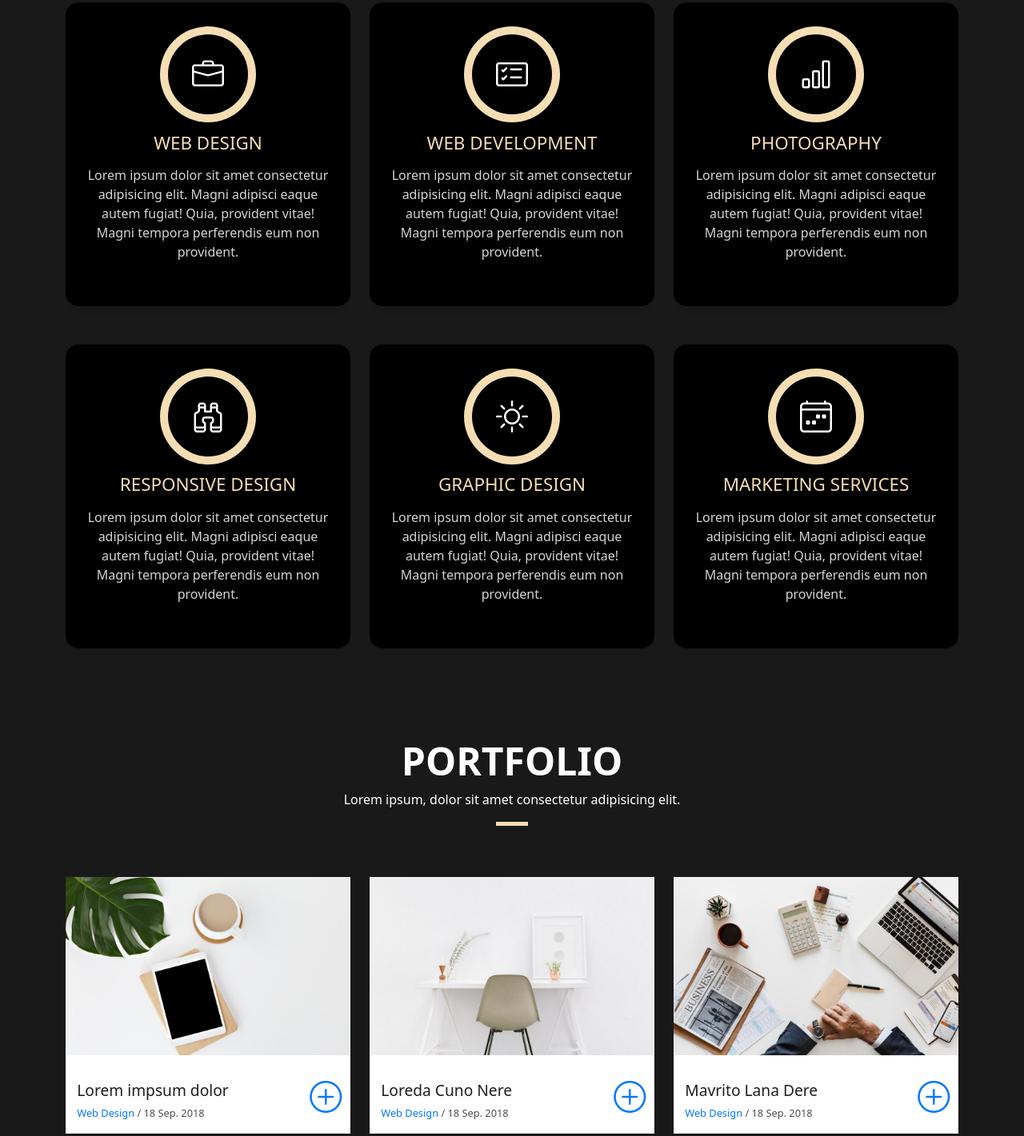
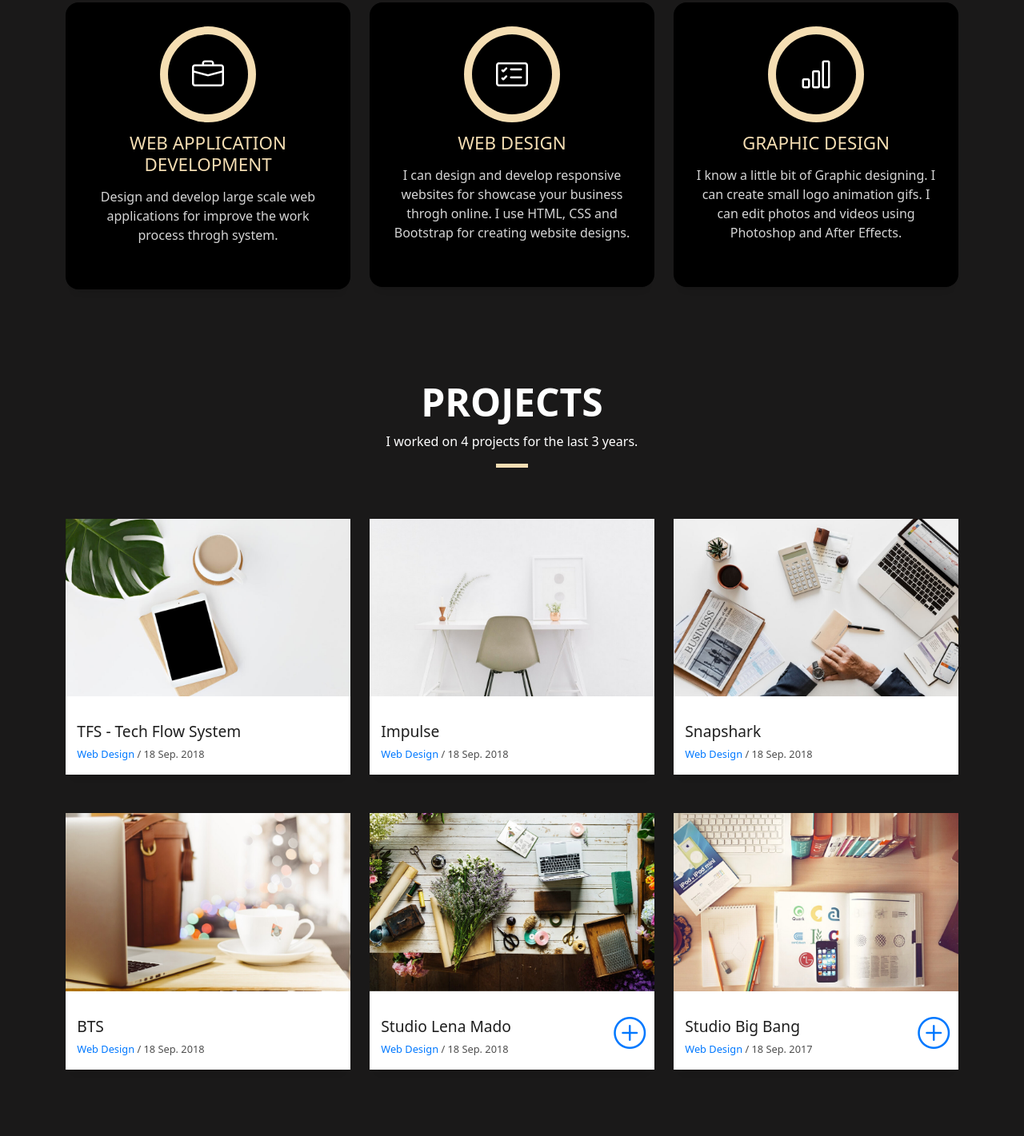
Before and after one commit to ramfaizi44/Portfolio, a plain HTML site: page index.html in a window 1280 px wide. Shown: the part 1807-3228 px from the top of the page at 80% size. Drawn offline with Linux system fonts and the light colour scheme.

Commit message:
thirs commit

```diff
--- a/index.html
+++ b/index.html
@@ -159,8 +159,8 @@
                 <div class="row">
                     <div class="col-sm-12">
                         <div class="title-box text-center">
-                            <h3 class="title-a"> Services</h3>
-                            <p class="subtitle-a"> Lorem ipsum, dolor sit amet consectetur adipisicing elit.</p>
+                            <h3 class="title-a"> Proficiency </h3>
+                            <p class="subtitle-a"> Below are the expertised skills I have </p>
                             <div class="line-mf"></div>
                         </div>
                     </div>
@@ -171,10 +171,8 @@
                             <div class="service-ico"> <span class="ico-circle"><i class="bi bi-briefcase"></i></span>
                             </div>
                             <div class="service-content">
-                                <h2 class="s-title">Web Design</h2>
-                                <p class="s-description text-center"> Lorem ipsum dolor sit amet consectetur adipisicing
-                                    elit. Magni adipisci eaque autem fugiat! Quia, provident vitae! Magni tempora
-                                    perferendis eum non provident.</p>
+                                <h2 class="s-title">Web Application Development</h2>
+                                <p class="s-description text-center"> Design and develop large scale web applications for improve the work process throgh system.</p>
                             </div>
                         </div>
                     </div>
@@ -183,10 +181,10 @@
                             <div class="service-ico"> <span class="ico-circle"><i
                                         class="bi bi-card-checklist"></i></span></div>
                             <div class="service-content">
-                                <h2 class="s-title">Web Development</h2>
-                                <p class="s-description text-center"> Lorem ipsum dolor sit amet consectetur adipisicing
-                                    elit. Magni adipisci eaque autem fugiat! Quia, provident vitae! Magni tempora
-                                    perferendis eum non provident.</p>
+                                <h2 class="s-title">Web Design</h2>
+                                <p class="s-description text-center"> I can design and develop responsive websites for showcase your business throgh online.
+                                    I use HTML, CSS and Bootstrap for creating website designs.
+                                </p>
                             </div>
                         </div>
                     </div>
@@ -195,14 +193,13 @@
                             <div class="service-ico"> <span class="ico-circle"><i class="bi bi-bar-chart"></i></span>
                             </div>
                             <div class="service-content">
-                                <h2 class="s-title">Photography</h2>
-                                <p class="s-description text-center"> Lorem ipsum dolor sit amet consectetur adipisicing
-                                    elit. Magni adipisci eaque autem fugiat! Quia, provident vitae! Magni tempora
-                                    perferendis eum non provident.</p>
+                                <h2 class="s-title">Graphic Design</h2>
+                                <p class="s-description text-center"> I know a little bit of Graphic designing. I can create small
+                                    logo animation gifs. I can edit photos and videos using Photoshop and After Effects. </p>
                             </div>
                         </div>
                     </div>
-                    <div class="col-md-4">
+                    <!-- <div class="col-md-4">
                         <div class="service-box">
                             <div class="service-ico"> <span class="ico-circle"><i class="bi bi-binoculars"></i></span>
                             </div>
@@ -237,7 +234,7 @@
                                     perferendis eum non provident.</p>
                             </div>
                         </div>
-                    </div>
+                    </div> -->
                 </div>
             </div>
         </section>
@@ -246,8 +243,8 @@
                 <div class="row">
                     <div class="col-sm-12">
                         <div class="title-box text-center">
-                            <h3 class="title-a"> Portfolio</h3>
-                            <p class="subtitle-a"> Lorem ipsum, dolor sit amet consectetur adipisicing elit.</p>
+                            <h3 class="title-a"> Projects </h3>
+                            <p class="subtitle-a"> I worked on 4 projects for the last 3 years.  </p>
                             <div class="line-mf"></div>
                         </div>
                     </div>
@@ -261,13 +258,9 @@
                             <div class="work-content">
                                 <div class="row">
                                     <div class="col-sm-8">
-                                        <h2 class="w-title">Lorem impsum dolor</h2>
+                                        <h2 class="w-title"> TFS - Tech Flow System </h2>
                                         <div class="w-more"> <span class="w-ctegory">Web Design</span> / <span
                                                 class="w-date">18 Sep. 2018</span></div>
-                                    </div>
-                                    <div class="col-sm-4">
-                                        <div class="w-like"> <a href="portfolio-details.html"> <span
-                                                    class="bi bi-plus-circle"></span></a></div>
                                     </div>
                                 </div>
                             </div>
@@ -281,13 +274,9 @@
                             <div class="work-content">
                                 <div class="row">
                                     <div class="col-sm-8">
-                                        <h2 class="w-title">Loreda Cuno Nere</h2>
+                                        <h2 class="w-title"> Impulse </h2>
                                         <div class="w-more"> <span class="w-ctegory">Web Design</span> / <span
                                                 class="w-date">18 Sep. 2018</span></div>
-                                    </div>
-                                    <div class="col-sm-4">
-                                        <div class="w-like"> <a href="portfolio-details.html"> <span
-                                                    class="bi bi-plus-circle"></span></a></div>
                                     </div>
                                 </div>
                             </div>
@@ -301,13 +290,9 @@
                             <div class="work-content">
                                 <div class="row">
                                     <div class="col-sm-8">
-                                        <h2 class="w-title">Mavrito Lana Dere</h2>
+                                        <h2 class="w-title"> Snapshark </h2>
                                         <div class="w-more"> <span class="w-ctegory">Web Design</span> / <span
                                                 class="w-date">18 Sep. 2018</span></div>
-                                    </div>
-                                    <div class="col-sm-4">
-                                        <div class="w-like"> <a href="portfolio-details.html"> <span
-                                                    class="bi bi-plus-circle"></span></a></div>
                                     </div>
                                 </div>
                             </div>
@@ -321,13 +306,9 @@
                             <div class="work-content">
                                 <div class="row">
                                     <div class="col-sm-8">
-                                        <h2 class="w-title">Bindo Laro Cado</h2>
+                                        <h2 class="w-title"> BTS </h2>
                                         <div class="w-more"> <span class="w-ctegory">Web Design</span> / <span
                                                 class="w-date">18 Sep. 2018</span></div>
-                                    </div>
-                                    <div class="col-sm-4">
-                                        <div class="w-like"> <a href="portfolio-details.html"> <span
-                                                    class="bi bi-plus-circle"></span></a></div>
                                     </div>
                                 </div>
                             </div>
```
